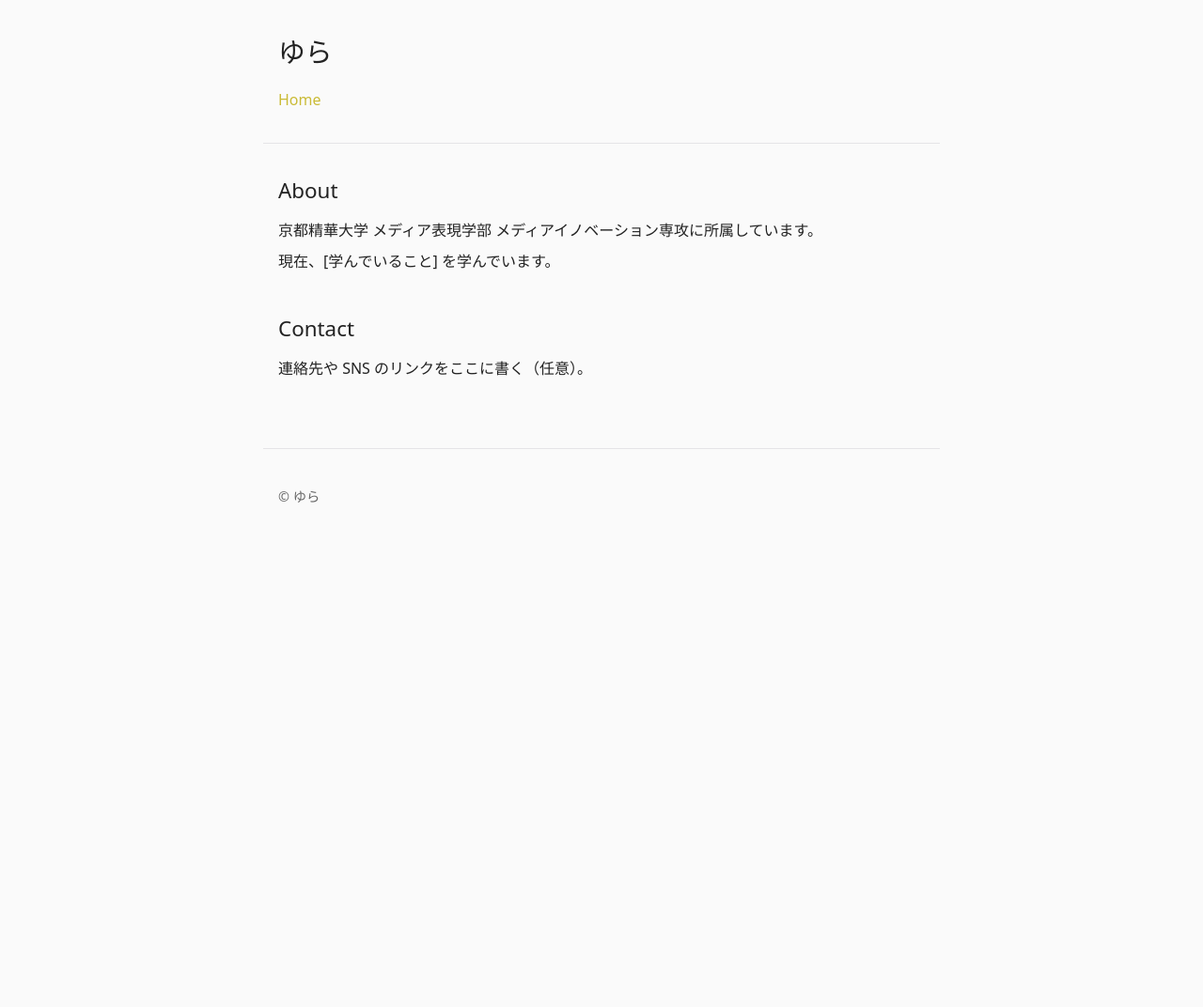
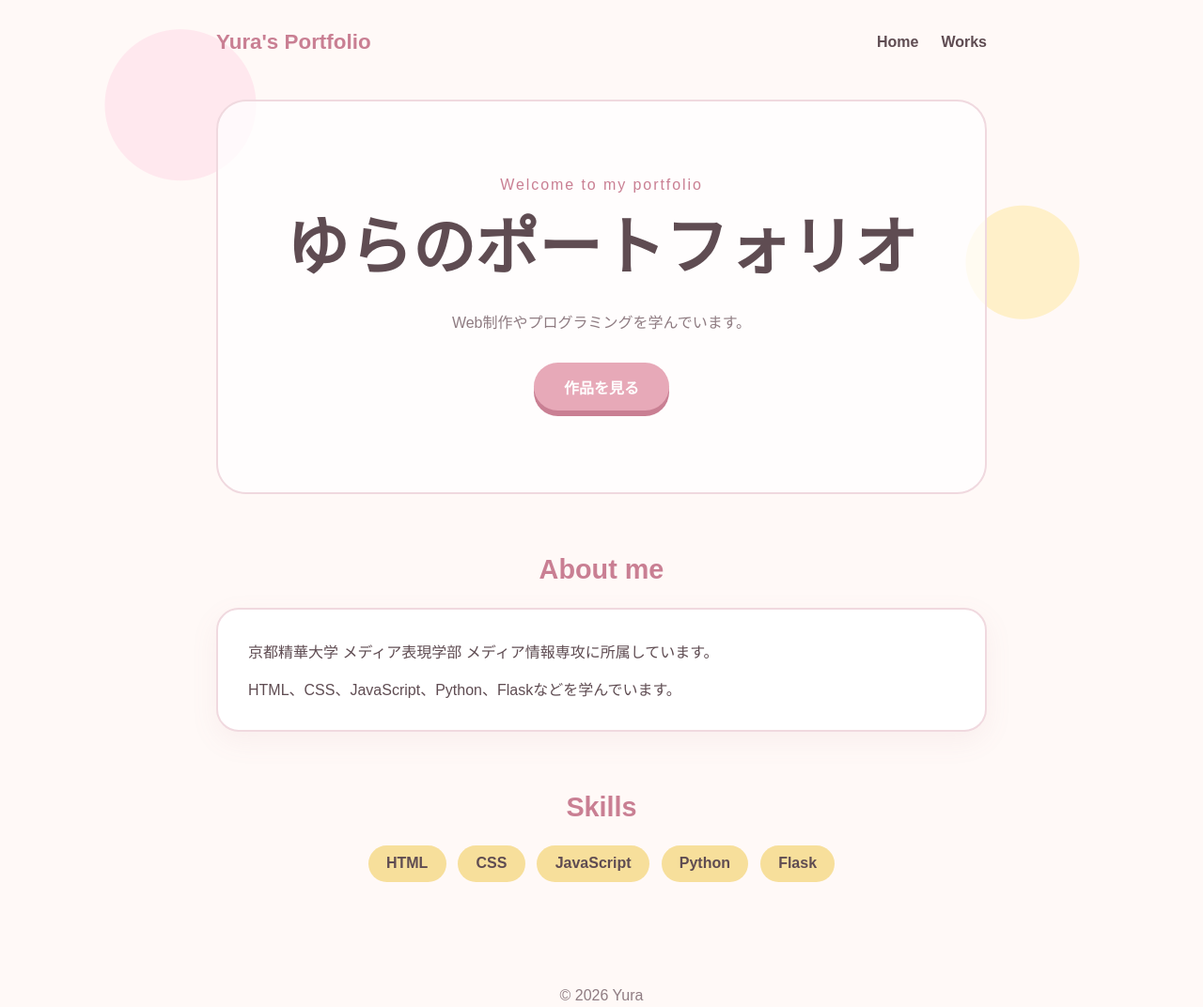
Before and after one commit to y12-r/my-website, a website built with Vite: page index.html in a window 1280 px wide. Shown: the whole page at 94% size. Before the commit the page ends 800 px from the top, so only its background shows below. Built offline with nearby package versions, Linux system fonts and the light colour scheme.

Commit message:
ホームページとWorksページを作成

```diff
--- a/index.html
+++ b/index.html
@@ -2,37 +2,67 @@
 <html lang="ja">
   <head>
     <meta charset="UTF-8" />
-    <link rel="icon" type="image/svg+xml" href="/favicon.svg" />
     <meta name="viewport" content="width=device-width, initial-scale=1.0" />
-    <title>ゆら のサイト</title>
+    <title>ゆらのポートフォリオ</title>
   </head>
+
   <body>
-    <header>
-      <h1>ゆら</h1>
-      <nav>
-        <a href="/">Home</a>
+    <header class="site-header">
+      <h1 class="site-title">Yura's Portfolio</h1>
+
+      <nav class="navigation">
+        <a href="index.html">Home</a>
+        <a href="works.html">Works</a>
       </nav>
     </header>
 
     <main>
-      <section>
-        <h2>About</h2>
-        <p>
-          京都精華大学 メディア表現学部 メディアイノベーション専攻に所属しています。
+      <section class="hero">
+        <p class="hero-subtitle">Welcome to my portfolio</p>
+
+        <h2 class="hero-title">
+          ゆらのポートフォリオ
+        </h2>
+
+        <p class="hero-text">
+          Web制作やプログラミングを学んでいます。
         </p>
-        <p>現在、[学んでいること] を学んでいます。</p>
+
+        <a class="works-button" href="works.html">
+          作品を見る
+        </a>
       </section>
 
-      <section>
-        <h2>Contact</h2>
-        <p>
-          連絡先や SNS のリンクをここに書く（任意）。
-        </p>
+      <section class="about">
+        <h2 class="section-title">About me</h2>
+
+        <div class="about-card">
+          <p>
+            京都精華大学 メディア表現学部
+            メディア情報専攻に所属しています。
+          </p>
+
+          <p>
+            HTML、CSS、JavaScript、Python、Flaskなどを学んでいます。
+          </p>
+        </div>
+      </section>
+
+      <section class="skills">
+        <h2 class="section-title">Skills</h2>
+
+        <div class="skill-list">
+          <span>HTML</span>
+          <span>CSS</span>
+          <span>JavaScript</span>
+          <span>Python</span>
+          <span>Flask</span>
+        </div>
       </section>
     </main>
 
     <footer>
-      <p>© ゆら</p>
+      <p>© 2026 Yura</p>
     </footer>
 
     <script type="module" src="/src/main.js"></script>
--- a/package.json
+++ b/package.json
@@ -10,5 +10,8 @@
   },
   "devDependencies": {
     "vite": "^8.1.1"
+  },
+  "dependencies": {
+    "animejs": "^4.5.0"
   }
 }
--- a/src/main.js
+++ b/src/main.js
@@ -1 +1,43 @@
 import './style.css'
+import { animate, stagger } from 'animejs'
+
+animate('.site-header', {
+  opacity: [0, 1],
+  translateY: [-20, 0],
+  duration: 800,
+})
+
+animate('.hero-subtitle', {
+  opacity: [0, 1],
+  translateY: [20, 0],
+  delay: 300,
+  duration: 800,
+})
+
+animate('.hero-title', {
+  opacity: [0, 1],
+  translateY: [30, 0],
+  delay: 500,
+  duration: 1000,
+})
+
+animate('.hero-text', {
+  opacity: [0, 1],
+  translateY: [20, 0],
+  delay: 700,
+  duration: 800,
+})
+
+animate('.works-button', {
+  opacity: [0, 1],
+  scale: [0.8, 1],
+  delay: 900,
+  duration: 700,
+})
+
+animate('.about, .skills', {
+  opacity: [0, 1],
+  translateY: [40, 0],
+  delay: stagger(250, { start: 1100 }),
+  duration: 900,
+})
--- a/src/style.css
+++ b/src/style.css
@@ -1,14 +1,21 @@
 :root {
-  --color-text: #222;
-  --color-text-muted: #666;
-  --color-bg: #fafafa;
-  --color-border: #e5e4e7;
-  --color-accent: #cabb36;
-  --max-width: 720px;
+  --color-text: #5f4c52;
+  --color-text-muted: #8f7c82;
+  --color-bg: #fff9f7;
+  --color-main: #e7a9b8;
+  --color-main-dark: #c97f93;
+  --color-card: #ffffff;
+  --color-border: #f0d9df;
+  --color-yellow: #f7df9b;
+  --max-width: 820px;
 
-  font: 16px/1.6 system-ui, 'Segoe UI', Roboto, sans-serif;
+  font-family:
+    "Hiragino Kaku Gothic ProN",
+    "Yu Gothic",
+    sans-serif;
+
   color: var(--color-text);
-  background: var(--color-bg);
+  background-color: var(--color-bg);
 }
 
 * {
@@ -17,65 +24,157 @@
 
 body {
   margin: 0;
+  min-height: 100vh;
+  background:
+    radial-gradient(circle at 15% 10%, #ffe8ee 0 80px, transparent 81px),
+    radial-gradient(circle at 85% 25%, #fff0c9 0 60px, transparent 61px),
+    var(--color-bg);
 }
 
-header,
+.site-header,
 main,
 footer {
-  max-width: var(--max-width);
+  width: min(100% - 2rem, var(--max-width));
   margin: 0 auto;
-  padding: 1rem;
 }
 
-header {
-  padding-top: 2rem;
-  border-bottom: 1px solid var(--color-border);
+.site-header {
+  padding: 2rem 0 1rem;
+  display: flex;
+  justify-content: space-between;
+  align-items: center;
 }
 
-header h1 {
-  margin: 0 0 1rem;
-  font-size: 1.8rem;
-  font-weight: 500;
+.site-title {
+  margin: 0;
+  font-size: 1.4rem;
+  color: var(--color-main-dark);
 }
 
-nav {
+.navigation {
   display: flex;
   gap: 1.5rem;
-  margin-bottom: 1rem;
 }
 
-nav a {
-  color: var(--color-accent);
+.navigation a {
+  color: var(--color-text);
   text-decoration: none;
-  font-weight: 500;
+  font-weight: bold;
 }
 
-nav a:hover {
-  text-decoration: underline;
+.navigation a:hover {
+  color: var(--color-main-dark);
 }
 
 main {
-  padding-top: 2rem;
-  padding-bottom: 2rem;
+  padding: 2rem 0 4rem;
 }
 
-main section {
-  margin-bottom: 2.5rem;
+.hero {
+  min-height: 420px;
+  padding: 5rem 2rem;
+  text-align: center;
+  background-color: rgba(255, 255, 255, 0.75);
+  border: 2px solid var(--color-border);
+  border-radius: 32px;
 }
 
-main h2 {
-  font-size: 1.4rem;
-  font-weight: 500;
-  margin: 0 0 0.75rem;
+.hero-subtitle {
+  margin: 0 0 1rem;
+  color: var(--color-main-dark);
+  letter-spacing: 0.12em;
 }
 
-main p {
-  margin: 0 0 0.5rem;
+.hero-title {
+  margin: 0;
+  font-size: clamp(2.2rem, 7vw, 4.2rem);
+  line-height: 1.25;
+}
+
+.hero-text {
+  margin: 1.5rem 0 2rem;
+  color: var(--color-text-muted);
+}
+
+.works-button {
+  display: inline-block;
+  padding: 0.85rem 2rem;
+  border-radius: 999px;
+  background-color: var(--color-main);
+  color: white;
+  text-decoration: none;
+  font-weight: bold;
+  box-shadow: 0 6px 0 var(--color-main-dark);
+  transition:
+    transform 0.2s,
+    box-shadow 0.2s;
+}
+
+.works-button:hover {
+  transform: translateY(3px);
+  box-shadow: 0 3px 0 var(--color-main-dark);
+}
+
+.about,
+.skills {
+  margin-top: 4rem;
+}
+
+.section-title {
+  text-align: center;
+  font-size: 1.8rem;
+  color: var(--color-main-dark);
+}
+
+.about-card {
+  padding: 2rem;
+  background-color: var(--color-card);
+  border: 2px solid var(--color-border);
+  border-radius: 24px;
+  box-shadow: 0 10px 30px rgba(174, 113, 130, 0.08);
+}
+
+.about-card p {
+  margin: 0 0 1rem;
+}
+
+.about-card p:last-child {
+  margin-bottom: 0;
+}
+
+.skill-list {
+  display: flex;
+  flex-wrap: wrap;
+  justify-content: center;
+  gap: 0.8rem;
+}
+
+.skill-list span {
+  padding: 0.65rem 1.2rem;
+  background-color: var(--color-yellow);
+  border-radius: 999px;
+  font-weight: bold;
 }
 
 footer {
-  border-top: 1px solid var(--color-border);
-  padding-top: 1.5rem;
-  font-size: 0.9rem;
+  padding: 2rem 0;
+  text-align: center;
   color: var(--color-text-muted);
 }
+
+@media (max-width: 600px) {
+  .site-header {
+    align-items: flex-start;
+    flex-direction: column;
+    gap: 1rem;
+  }
+
+  .hero {
+    min-height: 360px;
+    padding: 4rem 1.3rem;
+  }
+
+  .hero-title {
+    font-size: 2.4rem;
+  }
+}
--- /dev/null
+++ b/vite.config.js
@@ -0,0 +1,13 @@
+import { defineConfig } from 'vite';
+import { resolve } from 'path';
+
+export default defineConfig({
+  build: {
+    rollupOptions: {
+      input: {
+        main: resolve(import.meta.dirname, 'index.html'),
+        works: resolve(import.meta.dirname, 'works.html'),
+      },
+    },
+  },
+});
```
Also changed, not shown: works.html (added, +95 -0 lines), 1 other file.
